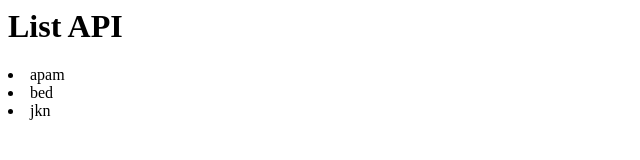
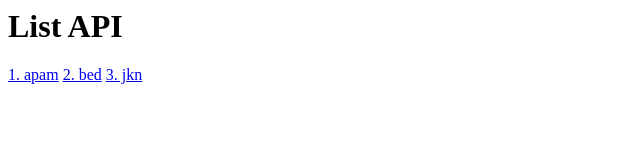
Before and after one commit to arisantoso1/api, a plain HTML site: page index.html in a window 1280 px wide. Shown: the whole page, without its empty margins (0-640 px from the left). Drawn offline with Linux system fonts and the light colour scheme.

Commit message:
Update index.html

```diff
--- a/index.html
+++ b/index.html
@@ -1,4 +1,4 @@
 <H1>List API</H1>
-<li>apam</li>
-<li>bed</li>
-<li>jkn</li>
+<a href="https://arisantoso1.github.io/api/apam.json">1. apam</a>
+<a href="https://arisantoso1.github.io/api/bed.json">2. bed</a>
+<a href="https://arisantoso1.github.io/api/jkn.json">3. jkn</a>
```
